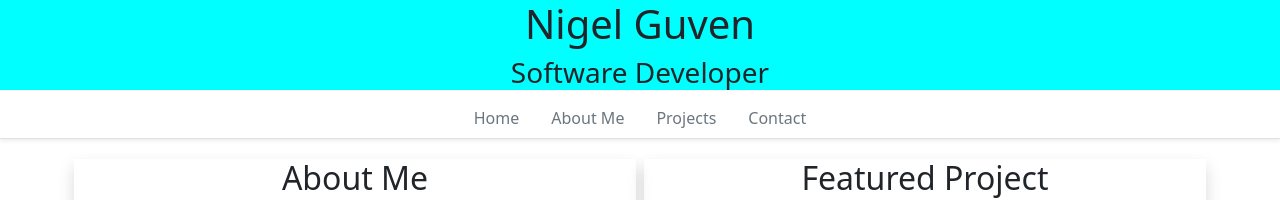
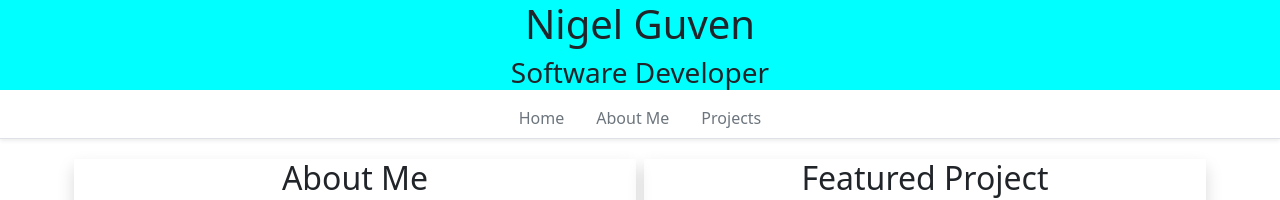
Before and after one commit to Nigel-Guven/WebPortfolio, an Angular app: page / in a window 1280 px wide. Shown: the top 200 px of the page. Built offline with nearby package versions, Linux system fonts and the light colour scheme; grey boxes are pictures that could not be loaded.

Commit message:
Navigation Bar clean up

```diff
--- a/package.json
+++ b/package.json
@@ -5,7 +5,7 @@
     "ng": "ng",
     "start": "ng serve",
     "build": "ng build --configuration production",
-    "deploy": "ng build --configuration production && npx angular-cli-ghpages --dir=dist/web-portfolio --branch=gh-pages"
+    "deploy": "ng build --configuration production && npx angular-cli-ghpages --dir=dist/web-portfolio --branch=gh-pages --repo=https://github.com/Nigel-Guven/WebPortfolio.git"
   },
   "private": true,
   "dependencies": {
--- a/src/app/app.module.ts
+++ b/src/app/app.module.ts
@@ -1,5 +1,6 @@
 import { NgModule } from '@angular/core';
 import { BrowserModule } from '@angular/platform-browser';
+import { RouterModule } from '@angular/router';
 
 import { AppRoutingModule } from './app-routing.module';
 import { AppComponent } from './app.component';
@@ -32,6 +33,7 @@ import { FormsModule } from '@angular/forms';
   imports: [
     BrowserModule,
     AppRoutingModule,
+    RouterModule,
     BrowserAnimationsModule,
     ModalModule.forRoot(),
     CarouselModule.forRoot(),
--- a/src/app/navigationbar/navigationbar.component.html
+++ b/src/app/navigationbar/navigationbar.component.html
@@ -1,18 +1,28 @@
-<nav class = "navbar-expand-md border-bottom mb-3">
+<nav class="navbar-expand-md border-bottom mb-3">
   <div class="container">
     <ul class="nav justify-content-center">
+
+      <!-- Home link -->
       <li class="nav-item">
-                <a class="nav-link text-secondary" routerLink="/home" routerLinkActive="text-dark">Home</a>
+        <a class="nav-link text-secondary" [routerLink]="'/home'" routerLinkActive="text-dark" [routerLinkActiveOptions]="{ exact: true }">
+          Home
+        </a>
       </li>
+
+      <!-- About Me GitHub link -->
       <li class="nav-item">
-                <a class="nav-link text-secondary" routerLink="/aboutme" routerLinkActive="text-dark">About Me</a>
+        <a class="nav-link text-secondary" [href]="githubLink" target="_blank" rel="noopener noreferrer">
+          About Me
+        </a>
       </li>
-            <li class="nav-item">
-                <a class="nav-link text-secondary" routerLink="/projects" routerLinkActive="text-dark">Projects</a>
+
+      <!-- Other internal links -->
+      <li class="nav-item" *ngFor="let nav of internalLinks">
+        <a class="nav-link text-secondary" [routerLink]="nav.path" routerLinkActive="text-dark" [routerLinkActiveOptions]="{ exact: true }">
+          {{ nav.label }}
+        </a>
       </li>
-            <li class="nav-item">
-                <a class="nav-link text-secondary" routerLink="/contact" routerLinkActive="text-dark">Contact</a>
-            </li>
+
     </ul>
   </div>
 </nav>
--- a/src/app/navigationbar/navigationbar.component.ts
+++ b/src/app/navigationbar/navigationbar.component.ts
@@ -1,10 +1,19 @@
-import { Component } from '@angular/core';
+import { Component, OnInit } from '@angular/core';
 
 @Component({
   selector: 'app-navigationbar',
   templateUrl: './navigationbar.component.html',
   styleUrls: ['./navigationbar.component.css']
 })
-export class NavigationbarComponent {
+export class NavigationbarComponent implements OnInit {
 
+  internalLinks = [
+    { label: 'Projects', path: '/projects' }
+  ];
+
+  githubLink = 'https://github.com/Nigel-Guven';
+
+  constructor() { }
+
+  ngOnInit(): void { }
 }
```
Lines whose indentation alone changed are shown as unchanged.
